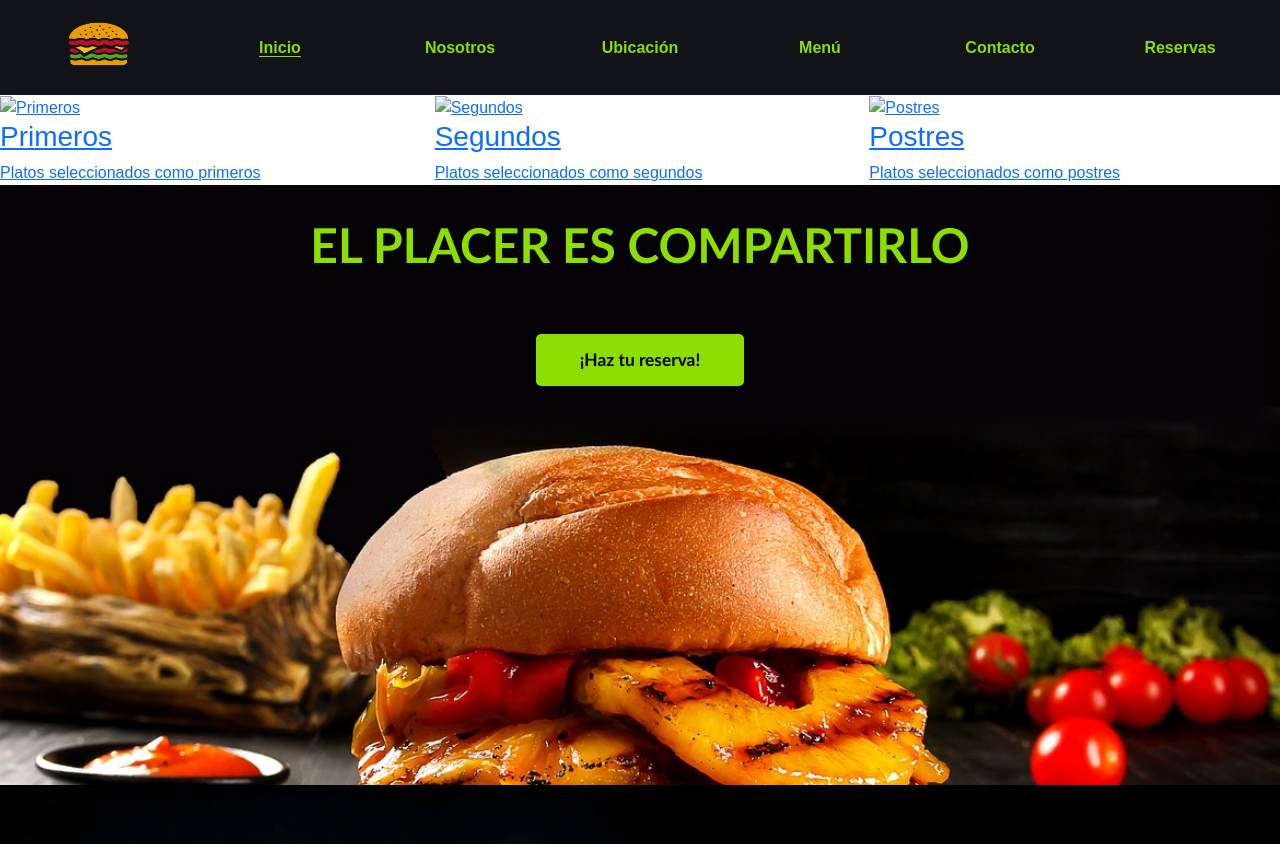
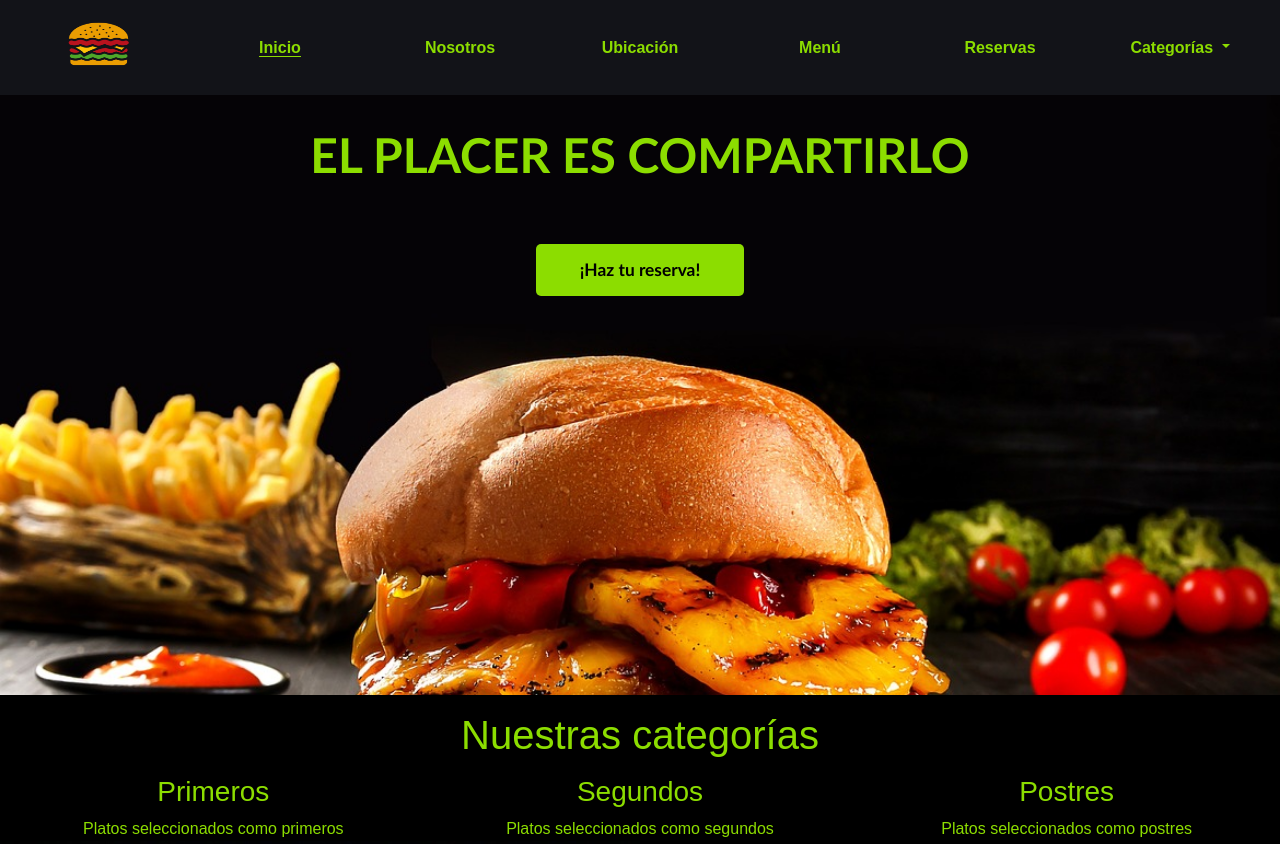
Before and after one commit to arturo-torr/dec-domrestaurante, a plain HTML site: page index.html in a window 1280 px wide. Shown: the top 844 px of the page. Drawn offline with nearby package versions, Linux system fonts and the light colour scheme.

Commit message:
Añadido enlace de navegación con las categorías

```diff
--- a/css/style.css
+++ b/css/style.css
@@ -5,6 +5,10 @@
     padding: 0;
     margin: 0;
     font-family: Arial, Helvetica, sans-serif;
+}
+
+body {
+    background-color: black;
 }
 
 /** ------------- NAVEGACIÓN ------------- **/
@@ -45,6 +49,25 @@ header {
 
 .navbar__menu>a:hover {
     border-bottom: 1px solid #8CDD00;
+}
+
+.navbar__menu:hover {
+    color: #8CDD00;
+}
+
+.dropdown-menu {
+    background-color: #121318;
+    color: #8CDD00;
+}
+
+.dropdown-menu>a {
+    background-color: #121318;
+    color: #8CDD00;
+    font-weight: bold;
+}
+
+.dropdown-menu>a:hover {
+    background-color: #6db500;
 }
 
 /** ------------- PRIMERA SECCIÓN - BURGER + BOTÓN ------------- **/
@@ -392,3 +415,14 @@ input:valid:not(.submit), select:required:valid {
 .ussection__information--subsection {
     margin-left: 3vw;
 }
+
+/**  JS **/
+
+.no__decoration {
+    text-decoration: none;
+    color: #8CDD00;
+}
+
+.bg__black {
+    background-color: black;
+}
--- a/index.html
+++ b/index.html
@@ -21,19 +21,20 @@
             <div class="navbar__menu"><a href="nosotros.html">Nosotros</a></div>
             <div class="navbar__menu"><a href="#">Ubicación</a></div>
             <div class="navbar__menu"><a href="#">Menú</a></div>
-            <div class="navbar__menu"><a href="#">Contacto</a></div>
+            <!-- <div class="navbar__menu"><a href="#">Contacto</a></div> -->
             <div class="navbar__menu"><a href="form.html">Reservas</a></div>
         </nav>
     </header>
 
     <main>
 
-        <section id="central_zone">
-        </section>
-
         <section class="banner">
             <span class="banner__content">El placer es compartirlo</span>
             <button class="banner__button">¡Haz tu reserva!</button>
+        </section>
+
+        <section id="central_zone">
+
         </section>
 
         <section class="content">
--- a/js/restaurantsmanagerController.js
+++ b/js/restaurantsmanagerController.js
@@ -241,13 +241,19 @@ class RestaurantsManagerController {
 
   onLoad = () => {
     this[LOAD_MANAGER_OBJECTS]();
+    this.onAddCategory();
   };
 
   onInit = () => {
     this[VIEW].showCategories(this[MODEL].categories);
   };
+
   handleInit = () => {
     this.onInit();
+  };
+
+  onAddCategory = () => {
+    this[VIEW].showCategoriesInMenu(this[MODEL].categories);
   };
 }
 
--- a/js/restaurantsmanagerView.js
+++ b/js/restaurantsmanagerView.js
@@ -1,6 +1,7 @@
 class RestaurantsManagerView {
   constructor() {
     this.centralzone = document.getElementById("central_zone");
+    this.menu = document.querySelector(".navbar");
   }
 
   bindInit(handler) {
@@ -13,19 +14,21 @@ class RestaurantsManagerView {
   }
 
   showCategories(categories) {
-    if (this.centralzone.children.length > 1)
-      this.centralzone.children[1].remove();
+    if (this.centralzone.children.length > 0) {
+      this.centralzone.children[0].remove();
+    }
     const container = document.createElement("div");
     container.id = "category-list";
-    container.classList.add("row");
+    container.classList.add("row", "mx-auto", "text-center");
+    container.insertAdjacentHTML(
+      "beforeend",
+      `<h1 class="no__decoration bg__black my-3">Nuestras categorías</h1>`
+    );
     for (const category of categories) {
       container.insertAdjacentHTML(
         "beforeend",
-        `<div class="col-sm-4 col-lg-4 col-md-4 col-xl-4">
-          <a data-category="${category.category.name}" href="#product-list">
-            <div class="cat-list-image">
-              <img alt="${category.category.name}" />
-            </div>
+        `<div class="col-sm-4 col-lg-4 col-md-4 col-xl-4 bg__black">
+          <a class="no__decoration" data-category="${category.category.name}" href="#category-list">
             <div class="cat-list-text">
               <h3>${category.category.name}</h3>
               <div>${category.category.description}</div>
@@ -36,6 +39,43 @@ class RestaurantsManagerView {
     }
     this.centralzone.append(container);
   }
+
+  showCategoriesInMenu(categories) {
+    const div = document.createElement("div");
+    div.classList.add("nav-item", "dropdown", "navbar__menu");
+    div.insertAdjacentHTML(
+      "beforeend",
+      `
+      <a
+        class="nav-link dropdown-toggle"
+        href="#"
+        id="navCats"
+        role="button"
+        data-bs-toggle="dropdown"
+        aria-expanded="false"
+      >
+        Categorías
+      </a>`
+    );
+
+    const container = document.createElement("div");
+    container.classList.add("dropdown-menu");
+    for (const category of categories) {
+      container.insertAdjacentHTML(
+        "beforeend",
+        `
+          <a
+            data-category="${category.category.name}"
+            class="dropdown-item"
+            href="#category-list"
+          >
+            ${category.category.name}
+          </a>`
+      );
+    }
+    div.append(container);
+    this.menu.append(div);
+  }
 }
 
 export default RestaurantsManagerView;
```
